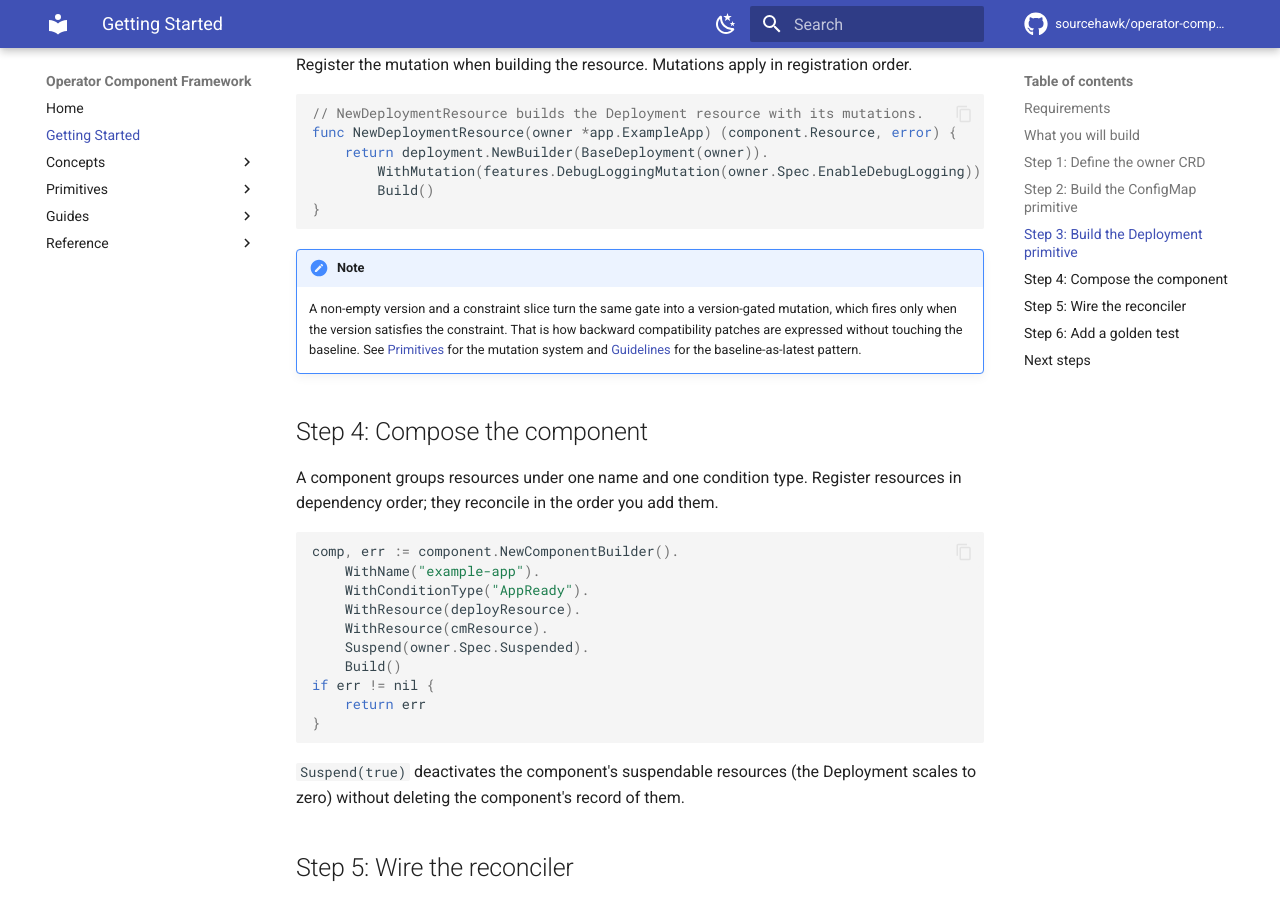
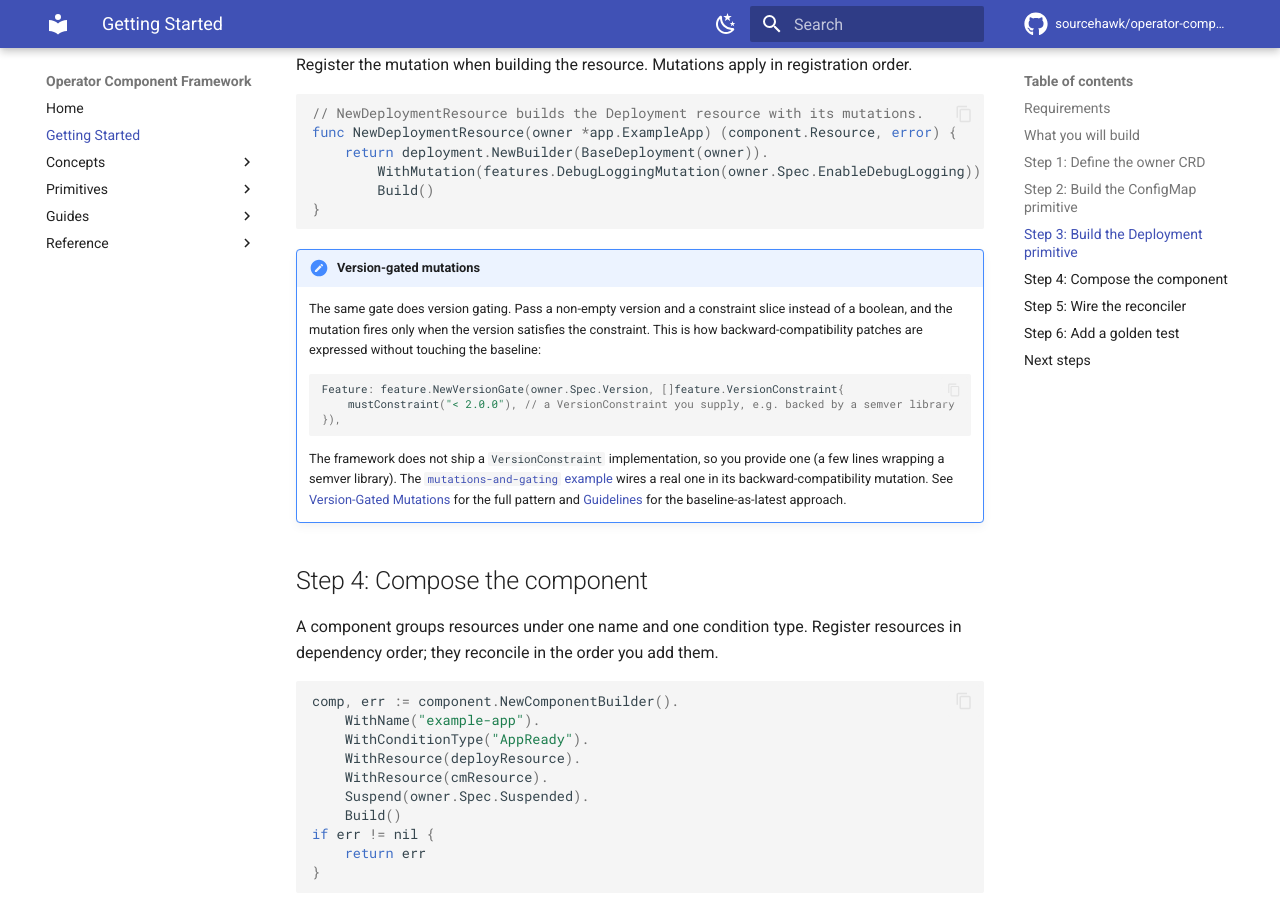
Before and after one commit to sourcehawk/operator-component-framework, an MkDocs documentation site: the page built from docs/getting-started.md, in a window 1280 px wide and 900 px high, scrolled down 4458 px. Built offline with MkDocs 1.6.1 and Material for MkDocs 9.7.7, drawn with Linux system fonts in a browser that asks for light colours; comment, search, counter and statistics services are not loaded.

Commit message:
docs: show a concrete version-gated example in the getting-started note
The boolean-gating note pointed at version gating but showed no example in
context. Add a version-gated gate snippet, note that the VersionConstraint is
consumer-supplied, link the backward-compat mutation in the mutations-and-gating
example, and target the Version-Gated Mutations section directly.

Co-Authored-By: Claude Opus 4.8 (1M context) <noreply@anthropic.com>

````diff
--- a/docs/getting-started.md
+++ b/docs/getting-started.md
@@ -217,12 +217,24 @@ func NewDeploymentResource(owner *app.ExampleApp) (component.Resource, error) {
 }
 ```
 
-!!! note
+!!! note "Version-gated mutations"
 
-    A non-empty version and a constraint slice turn the same gate into a version-gated mutation, which fires only when
-    the version satisfies the constraint. That is how backward compatibility patches are expressed without touching the
-    baseline. See [Primitives](primitives.md) for the mutation system and [Guidelines](guidelines.md) for the
-    baseline-as-latest pattern.
+    The same gate does version gating. Pass a non-empty version and a constraint slice instead of a boolean, and the
+    mutation fires only when the version satisfies the constraint. This is how backward-compatibility patches are
+    expressed without touching the baseline:
+
+    ```go
+    Feature: feature.NewVersionGate(owner.Spec.Version, []feature.VersionConstraint{
+        mustConstraint("< 2.0.0"), // a VersionConstraint you supply, e.g. backed by a semver library
+    }),
+    ```
+
+    The framework does not ship a `VersionConstraint` implementation, so you provide one (a few lines wrapping a semver
+    library). The
+    [`mutations-and-gating` example](https://github.com/sourcehawk/operator-component-framework/tree/main/examples/mutations-and-gating)
+    wires a real one in its backward-compatibility mutation. See
+    [Version-Gated Mutations](primitives.md#version-gated-mutations) for the full pattern and
+    [Guidelines](guidelines.md) for the baseline-as-latest approach.
 
 ## Step 4: Compose the component
 
````
